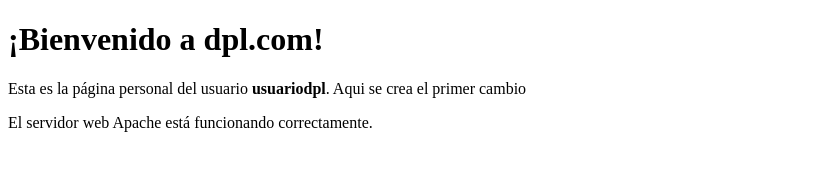
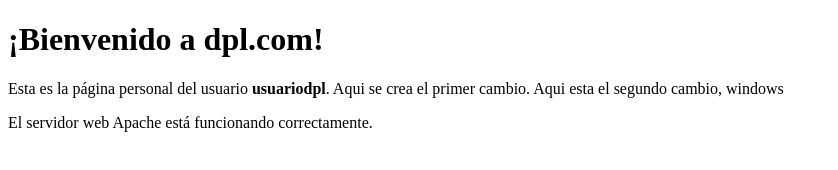
Before and after one commit to predork47/dpl1, a plain HTML site: page index.html in a window 1280 px wide. Shown: the whole page, without its empty margins (0-838 px from the left). Drawn offline with Linux system fonts and the light colour scheme.

Commit message:
He cambiado una parte

```diff
--- a/index.html
+++ b/index.html
@@ -7,7 +7,8 @@
 <body>
     <h1>¡Bienvenido a dpl.com!</h1>
     <p>Esta es la página personal del usuario <strong>usuariodpl</strong>.
-	Aqui se crea el primer cambio	</p>
+	Aqui se crea el primer cambio.
+    Aqui esta el segundo cambio, windows</p>
     <p>El servidor web Apache está funcionando correctamente.</p>
 </body>
 </html>
```
